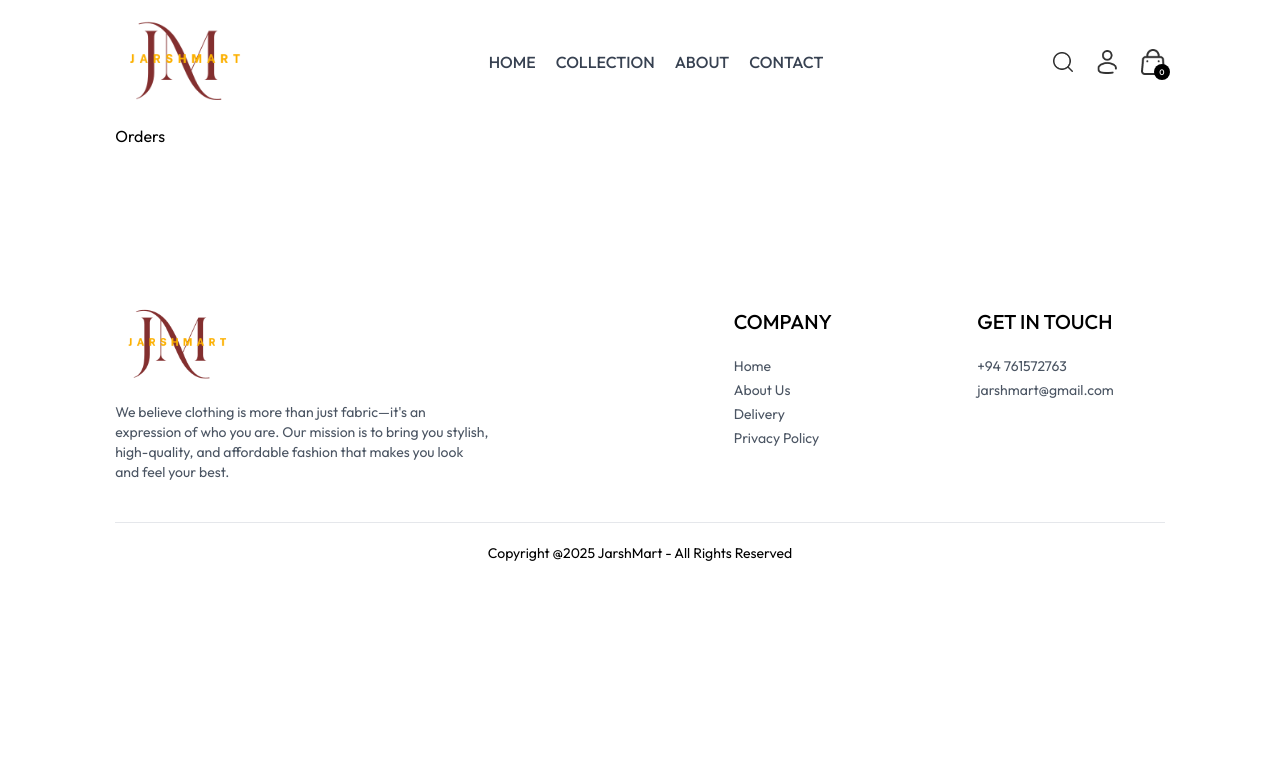
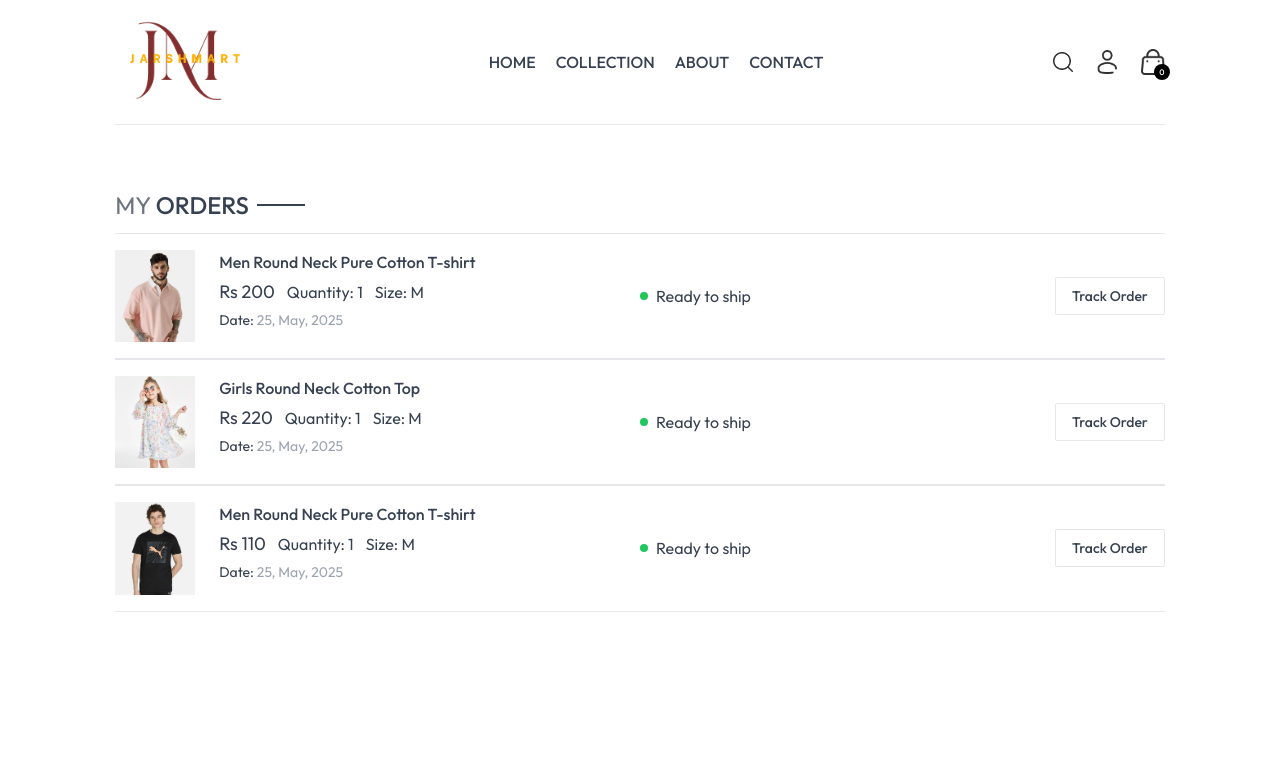
Before and after one commit to Jarshan/JarshMart, a React (Vite) app in the folder frontend/: page /orders in a window 1280 px wide. Shown: the top 772 px of the page. Built offline with nearby package versions, Linux system fonts and the light colour scheme.

Commit message:
Created Orders Features

```diff
--- a/frontend/src/pages/Orders.jsx
+++ b/frontend/src/pages/Orders.jsx
@@ -1,8 +1,88 @@
-import React from 'react'
+import React, { useContext, useEffect, useState } from 'react'
+import { ShopContext } from '../context/ShopContext'
+import Title from '../components/Title'
+// import axios from 'axios'
+// import backendUrl from '../helpers/backendUrl'
 
 const Orders = () => {
+  const { products, currency} = useContext(ShopContext)
+
+  // const [orderData, setOrderData] = useState([])
+
+  // const loadOrderData = async () => {
+  //   try {
+  //     if(!token){
+  //       return null
+  //     }
+
+  //     const response = await axios.post(backendUrl+"/api/order/userorders",{},{headers:{token}})
+  //     if(response.data.success){
+  //       let allOrdersItem = []
+  //       response.data.orders.map((order)=>{
+  //           order.items.map((item)=>{
+  //             item['status'] = order.status
+  //             item['payment'] = order.payment
+  //             item['paymentMethod'] = order.paymentMethod
+  //             item['date'] = order.date
+  //             allOrdersItem.push(item)
+  //           })
+  //       })
+  //       setOrderData(allOrdersItem.reverse())
+  //     }
+
+  //   } catch (error) {
+
+  //   }
+  // }
+
+  // useEffect(()=>{
+  //   loadOrderData()
+  // },[token])
+
   return (
-    <div>Orders</div>
+    <div className='border-t pt-16 '>
+      <div className='text-2xl'>
+          <Title text1={'MY'} text2={'ORDERS'} />
+      </div>
+      <div>
+        {
+          // orderData.map((item,index)=>(
+            products.slice(1,4).map((item,index)=>(
+            <div key={index} className='py-4 border-t border-b text-gray-700 flex flex-col md:flex-row md:justify-between gap-4'>
+                <div className='flex items-start gap-6 text-sm '>
+                    <img className='w-16 sm:w-20' src={item.image[0]} alt="itemImage" />
+                    <div>
+                      <p className='sm:text-base font-medium'>{item.name}</p>
+                      <div className='flex items-center gap-3 mt-1 text-base text-gray-700'>
+                          <p className='text-lg'>{currency} {item.price}</p>
+                          <p>Quantity: 1</p>
+                          <p>Size: M</p>
+
+                          {/* <p>Quantity: {item.quantity}</p>
+                          <p>Size: {item.size}</p> */}
+                      </div>
+                      {/* <p className='mt-1'>Date: <span className='text-gray-400'>{new Date(item.date).toDateString()}</span></p> */}
+                      <p className='mt-1'>Date: <span className='text-gray-400'>25, May, 2025</span></p>
+                      {/* <p className='mt-1'>Payment: <span className='text-gray-400'>{item.paymentMethod}</span></p> */}
+
+                    </div>
+                </div>
+                <div className='md:w-1/2 flex items-center justify-between'>
+                    <div className='flex items-center gap-2'>
+                      <p className='min-w-2 h-2 rounded-full bg-green-500'></p>
+                      {/* <p className='text-sm md:text-base'>{item.status}</p> */}
+                      <p className='text-sm md:text-base'>Ready to ship</p>
+
+                    </div>
+                    {/* <button onClick={loadOrderData} className='border px-4 py-2 text-sm font-medium rounded-sm'>Track Order</button> */}
+                    <button className='border px-4 py-2 text-sm font-medium rounded-sm'>Track Order</button>
+                </div>
+
+            </div>
+          ))
+        }
+      </div>
+    </div>
   )
 }
 
```
